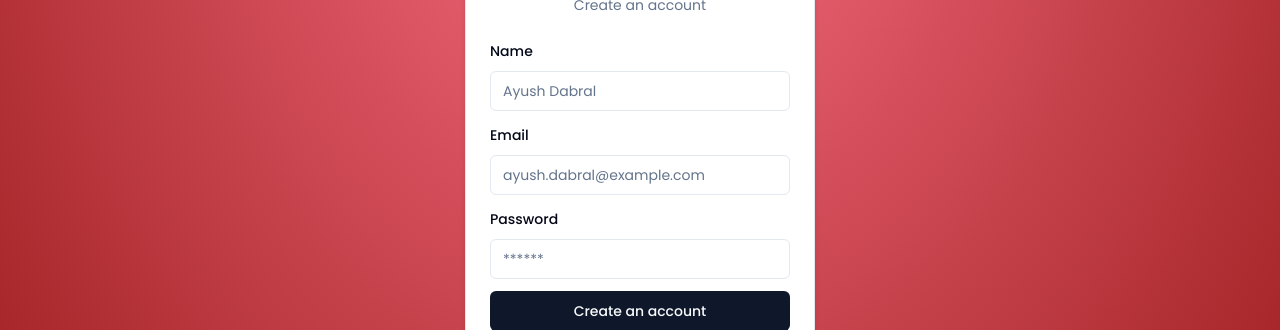
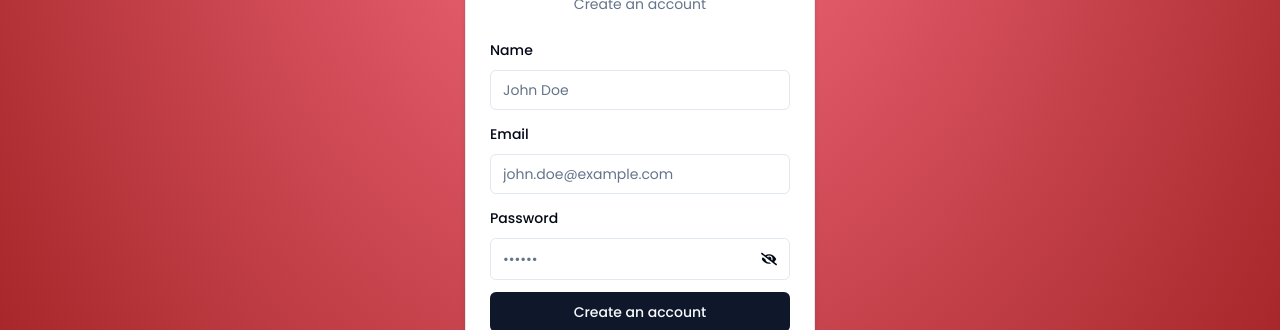
Before and after one commit to Ayush-Dabral/next-food-app, a Next.js app: page /auth/signup in a window 1280 px wide. Shown: the part 223-553 px from the top of the page. Built offline with nearby package versions, Linux system fonts and the light colour scheme; no server answers.

Commit message:
improved login and registration form

```diff
--- a/components/auth/login-form.tsx
+++ b/components/auth/login-form.tsx
@@ -14,7 +14,7 @@ import {
   FormLabel,
   FormMessage,
 } from "@/components/ui/form";
-import { Input } from "@/components/ui/input";
+import { Input, PasswordInput } from "@/components/ui/input";
 import { loginSchema } from "@/schemas/index";
 
 import { CardWrapper } from "./card-wrapper";
@@ -90,14 +90,10 @@ export const LoginForm = () => {
                   <FormLabel>Password</FormLabel>
                   <FormControl>
                     <div className="flex items-center border-[1px] rounded-md focus-within:ring-2 focus-within:ring-black focus-within:ring-offset-2">
-                      <Input
-                        placeholder="••••••"
-
-                        className="border-0 focus-visible:ring-0 focus-visible:shadow-none focus-visible:ring-offset-0"
+                      <PasswordInput
                         {...field}
                         disabled={isPending}
                       />
-
                     </div>
                   </FormControl>
                   <FormMessage />
--- a/components/auth/register-form.tsx
+++ b/components/auth/register-form.tsx
@@ -16,14 +16,13 @@ import {
   FormMessage,
 } from "../ui/form";
 import { Button } from "../ui/button";
-import { Input } from "../ui/input";
+import { Input, PasswordInput } from "../ui/input";
 import { FormError } from "../form-error";
 import { FormSuccess } from "../form-success";
 import { register } from "@/actions/register";
 import { useState, useTransition } from "react";
 
 export const RegisterForm = () => {
-
   const [error, setError] = useState<string | undefined>("");
   const [success, setSuccess] = useState<string | undefined>("");
   const [isPending, startTransition] = useTransition();
@@ -33,7 +32,7 @@ export const RegisterForm = () => {
     defaultValues: {
       email: "",
       password: "",
-      name: ""
+      name: "",
     },
   });
 
@@ -42,13 +41,12 @@ export const RegisterForm = () => {
     setSuccess("");
 
     startTransition(() => {
-      register(values)
-      .then((data) => {
+      register(values).then((data) => {
         setError(data?.error);
         setSuccess(data?.success);
-      })
-    })
-  }
+      });
+    });
+  };
 
   return (
     <CardWrapper
@@ -59,14 +57,14 @@ export const RegisterForm = () => {
     >
       <Form {...form}>
         <form onSubmit={form.handleSubmit(onSubmit)} className="space-y-3">
-        <FormField
+          <FormField
             control={form.control}
             name="name"
             render={({ field }) => (
               <FormItem>
                 <FormLabel>Name</FormLabel>
                 <FormControl>
-                  <Input placeholder="Ayush Dabral" type="text" {...field} />
+                  <Input placeholder="John Doe" type="text" {...field} />
                 </FormControl>
                 <FormMessage />
               </FormItem>
@@ -79,7 +77,11 @@ export const RegisterForm = () => {
               <FormItem>
                 <FormLabel>Email</FormLabel>
                 <FormControl>
-                  <Input placeholder="ayush.dabral@example.com" type="email" {...field} />
+                  <Input
+                    placeholder="john.doe@example.com"
+                    type="email"
+                    {...field}
+                  />
                 </FormControl>
                 <FormMessage />
               </FormItem>
@@ -92,7 +94,9 @@ export const RegisterForm = () => {
               <FormItem>
                 <FormLabel>Password</FormLabel>
                 <FormControl>
-                  <Input placeholder="******" type="password" {...field} />
+                  <div className="flex items-center border-[1px] rounded-md focus-within:ring-2 focus-within:ring-black focus-within:ring-offset-2">
+                    <PasswordInput {...field} disabled={isPending} />
+                  </div>
                 </FormControl>
                 <FormMessage />
               </FormItem>
@@ -100,7 +104,9 @@ export const RegisterForm = () => {
           />
           <FormError message={error} />
           <FormSuccess message={success} />
-          <Button type="submit" className="w-full">Create an account</Button>
+          <Button type="submit" className="w-full">
+            Create an account
+          </Button>
         </form>
       </Form>
     </CardWrapper>
--- a/components/ui/input.tsx
+++ b/components/ui/input.tsx
@@ -3,16 +3,11 @@ import { FaEye, FaEyeSlash } from "react-icons/fa";
 
 import { cn } from "@/lib/utils";
 
-var eye = false;
-
 export interface InputProps
   extends React.InputHTMLAttributes<HTMLInputElement> {}
 
-
-
 const Input = React.forwardRef<HTMLInputElement, InputProps>(
   ({ className, type, ...props }, ref) => {
-
     return (
       <input
         type={type}
@@ -28,30 +23,42 @@ const Input = React.forwardRef<HTMLInputElement, InputProps>(
 );
 Input.displayName = "Input";
 
-const PasswordInput = React.forwardRef<HTMLInputElement, InputProps>(
-  ({ className, type, ...props }, ref) => {
-    function handleClick() {
-      eye = !eye;
-    }
+export interface PasswordInputProps
+  extends React.InputHTMLAttributes<HTMLInputElement> {}
+
+const PasswordInput = React.forwardRef<HTMLInputElement, PasswordInputProps>(
+  ({ className, ...props }, ref) => {
+    const [showPassword, setShowPassword] = React.useState(false);
+
+    const togglePasswordVisibility = () => {
+      setShowPassword((prevShowPassword) => !prevShowPassword);
+    };
+
     return (
-      <div>
+      <div className="relative w-full">
         <input
-          type={eye ? "text" : "password"}
-          className={cn(
-            "flex h-10 w-full rounded-md border border-input bg-background px-3 py-2 text-sm ring-offset-background file:border-0 file:bg-transparent file:text-sm file:font-medium placeholder:text-muted-foreground focus-visible:outline-none focus-visible:ring-2 focus-visible:ring-ring focus-visible:ring-offset-2 disabled:cursor-not-allowed disabled:opacity-50",
-            className
+          {...props}
+          placeholder="••••••"
+          ref={ref}
+          type={showPassword ? "text" : "password"}
+          className={`flex h-10 w-full rounded-md border-input bg-background px-3 py-2 text-sm ring-offset-background file:border-0 file:bg-transparent file:text-sm file:font-medium placeholder:text-muted-foreground focus-visible:outline-none focus-visible:ring-ring  disabled:cursor-not-allowed disabled:opacity-50 border-0 focus-visible:ring-0 focus-visible:shadow-none focus-visible:ring-offset-0 ${className}`}
+        />
+        <button
+          type="button"
+          className="absolute inset-y-0 right-0 flex items-center pr-3 focus:outline-none"
+          onClick={togglePasswordVisibility}
+        >
+          {showPassword ? (
+            <FaEye />
+          ) : (
+            <FaEyeSlash />
           )}
-          ref={ref}
-          {...props}
-        />
-        <button onClick={handleClick} className="rounded-full h-7 w-7">
-          {eye && <FaEye className="text-black" />}
-          {!eye && <FaEyeSlash />}
         </button>
       </div>
     );
   }
 );
+
 PasswordInput.displayName = "PasswordInput";
 
 export { PasswordInput };
--- a/schemas/index.ts
+++ b/schemas/index.ts
@@ -9,6 +9,8 @@ export const loginSchema = z.object({
   password: z.string().min(1,{
     message: "Password is required"
   })
+}).refine(data => {
+  console.log(data.email)
 });
 
 export const RegisterSchema = z.object({
```
